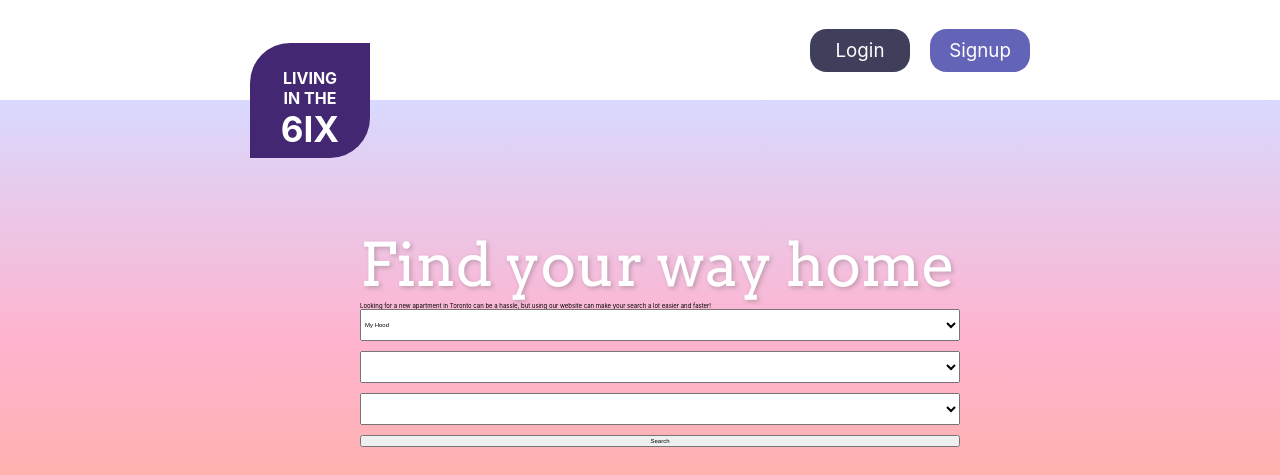
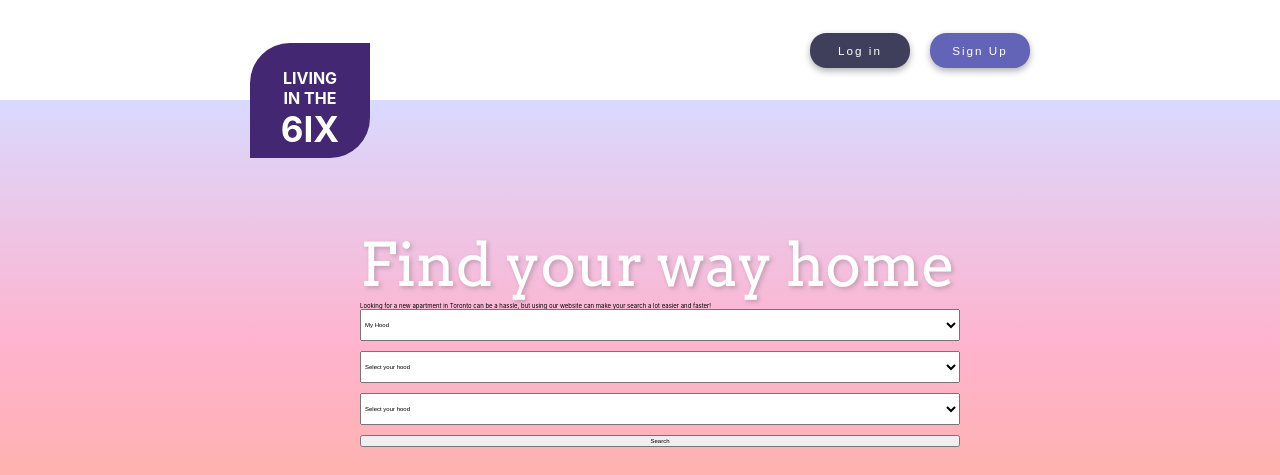
Before and after one commit to JuanTValdez/Living-in-the-Six, a React (Create React App) app: page / in a window 1280 px wide. Shown: the top 475 px of the page. Built offline with nearby package versions, Linux system fonts and the light colour scheme.

Commit message:
add iris-btn and dusk-btn as global variables

```diff
--- a/src/components/Home.js
+++ b/src/components/Home.js
@@ -22,8 +22,16 @@ export default function Home() {
 							<option value=''>Your Hood</option>
 							<option value=''>Their Hood</option>
 						</select>
-						<select className='dropdown' type='dropdown' />
-						<select className='dropdown' type='dropdown' />
+						<select className='dropdown' type='dropdown'>
+							<option value='' disabled selected hidden>
+								Select your hood
+							</option>
+						</select>{' '}
+						<select className='dropdown' type='dropdown'>
+							<option value='' disabled selected hidden>
+								Select your hood
+							</option>
+						</select>
 						<button>Search</button>
 					</form>
 				</div>
--- a/src/components/NavBar.js
+++ b/src/components/NavBar.js
@@ -2,7 +2,6 @@ import React from 'react';
 import '../styles/NavBar.css';
 
 export default function NavBar() {
-
 	return (
 		<div>
 			<nav className='nav'>
@@ -12,10 +11,12 @@ export default function NavBar() {
 					<p className='font-size-35 six'>6IX</p>
 				</div>
 				<ul className='font-size-30'>
-					<li className='login-btn'>
-						Login
+					<li>
+						<button className='dusk-btn'>Log in</button>
 					</li>
-					<li className='signup-btn'>Signup</li>
+					<li className='signup-btn'>
+						<button className='iris-btn'>Sign Up</button>
+					</li>
 				</ul>
 			</nav>
 
--- a/src/styles/NavBar.css
+++ b/src/styles/NavBar.css
@@ -38,11 +38,3 @@
 .six {
 	font-weight: bold;
 }
-
-.login-btn {
-	background-color: var(--dusk);
-}
-
-.signup-btn {
-	background-color: var(--iris);
-}
```
